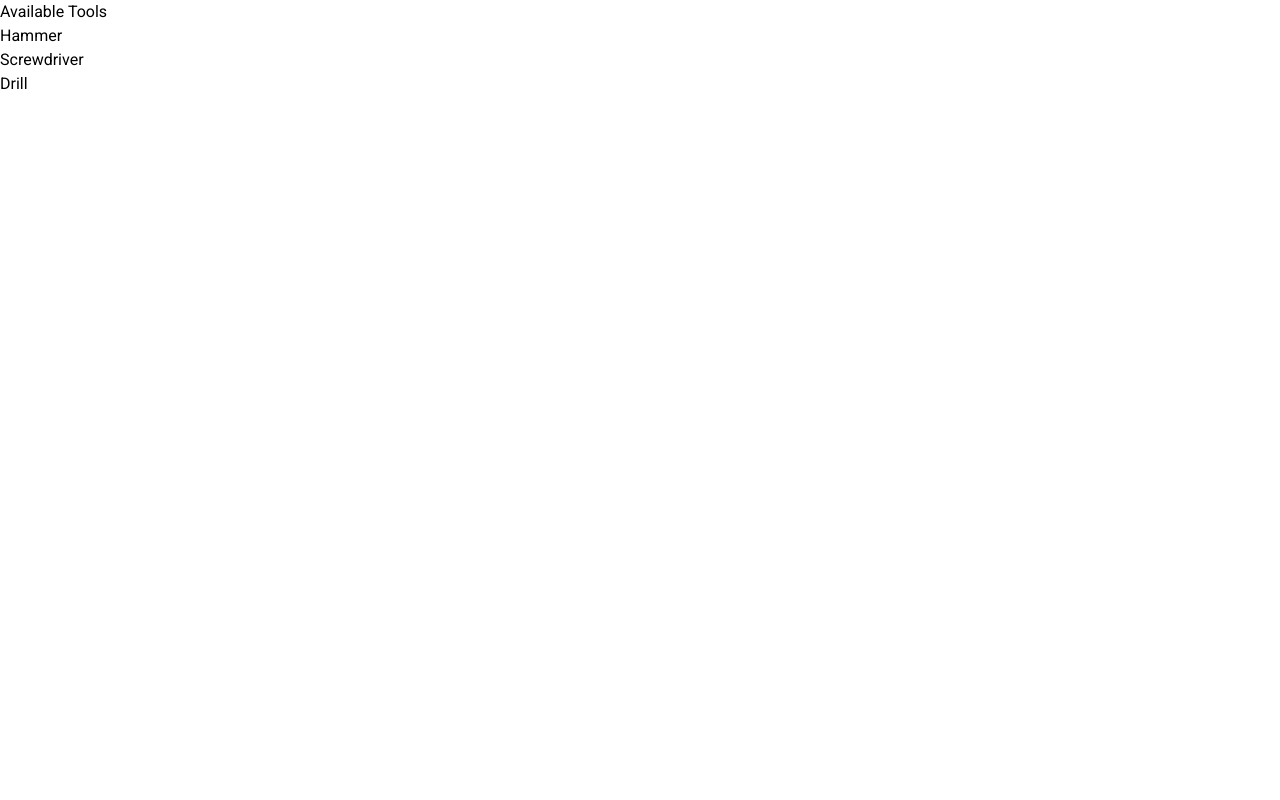
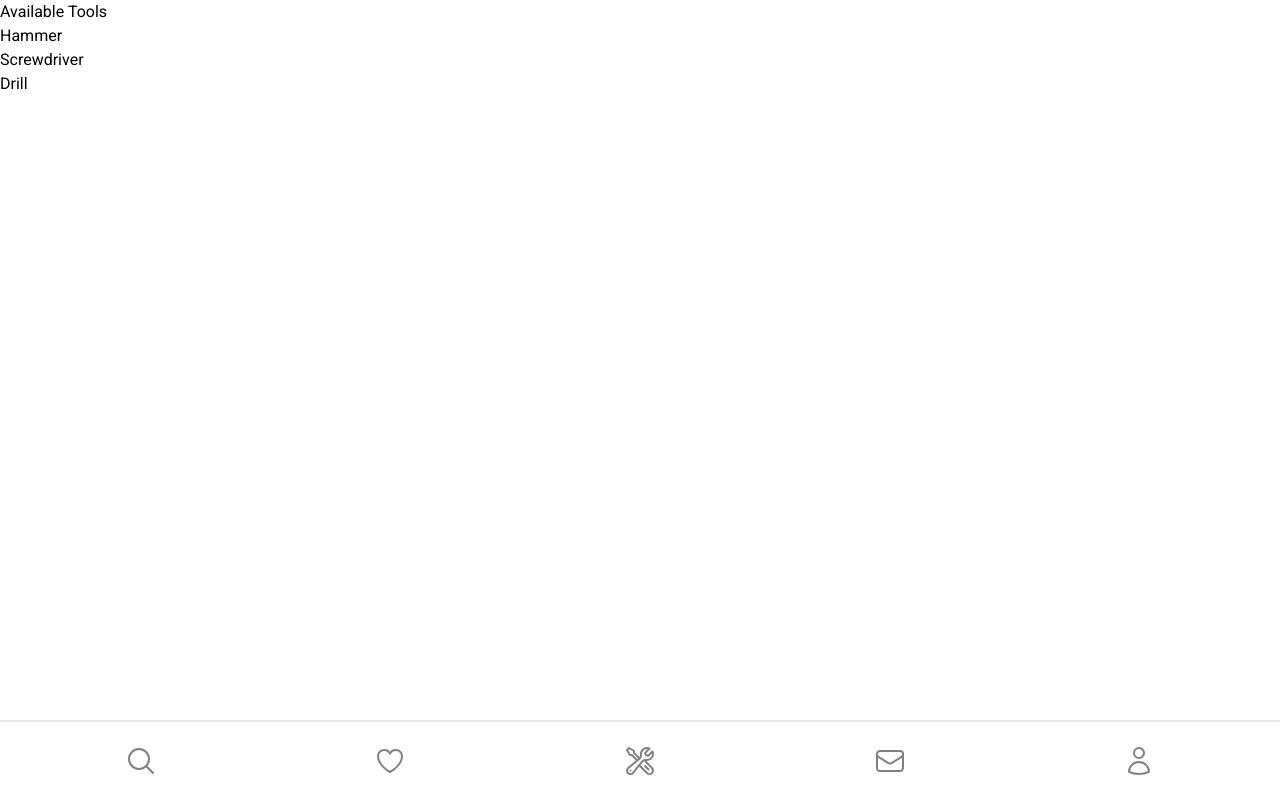
Before and after one commit to sevtechcodes/FriendsWithTools, a Next.js app: page /explore in a window 1280 px wide. Built offline with nearby package versions, Linux system fonts and the light colour scheme.

Commit message:
designed navbar

```diff
--- a/app/components/NavBar.tsx
+++ b/app/components/NavBar.tsx
@@ -1,8 +1,50 @@
-'use client';
 import React from 'react';
+import {
+  MagnifyingGlassIcon,
+  HeartIcon,
+  WrenchScrewdriverIcon,
+  EnvelopeIcon,
+  UserIcon,
+} from '@heroicons/react/24/outline';
+import Link from 'next/link';
 
 const NavBar = () => {
-  return <div>NavBar</div>;
+  return (
+    <div className='fixed inset-x-0 bottom-0 border-t-2 h-20'>
+      <div className='flex justify-around items-center h-full p-4'>
+        <Link href='/explore'>
+          <MagnifyingGlassIcon
+            style={{ color: 'var(--gray)' }}
+            className='size-8 hover:text-light-green-500'
+          />
+        </Link>
+        <Link href='/whishlist'>
+          <HeartIcon
+            style={{ color: 'var(--gray)' }}
+            className='size-8 hover:text-light-green-500'
+          />
+        </Link>
+        <Link href='/rented'>
+          <WrenchScrewdriverIcon
+            style={{ color: 'var(--gray)' }}
+            className='size-8 hover:text-light-green-500'
+          />
+        </Link>
+        <Link href='/inbox'>
+          <EnvelopeIcon
+            style={{ color: 'var(--gray)' }}
+            className='size-8 hover:text-light-green-500'
+          />
+        </Link>
+        <Link href='/user'>
+          <UserIcon
+            style={{ color: 'var(--gray)' }}
+            className='size-8 hover:text-light-green-500'
+          />
+        </Link>
+      </div>
+    </div>
+  );
 };
 
 export default NavBar;
--- a/app/explore/page.tsx
+++ b/app/explore/page.tsx
@@ -1,6 +1,7 @@
 // pages/tools.tsx
 import React from 'react';
 import Link from 'next/link';
+import NavBar from '../components/NavBar';
 
 interface Tool {
   id: string;
@@ -11,7 +12,11 @@ interface Tool {
 const ToolsPage = () => {
   const tools: Tool[] = [
     { id: '1', name: 'Hammer', description: 'A tool used for driving nails' },
-        { id: '2', name: 'Screwdriver', description: 'A tool used for driving screws' },
+    {
+      id: '2',
+      name: 'Screwdriver',
+      description: 'A tool used for driving screws',
+    },
     { id: '3', name: 'Drill', description: 'A tool used for drilling holes' },
   ];
 
@@ -19,17 +24,18 @@ const ToolsPage = () => {
     <div>
       <h1>Available Tools</h1>
       <ul>
-                {tools.map(tool => (
+        {tools.map((tool) => (
           <li key={tool.id}>
             {/* <Link href={`/tools/${tool.id}`}> */}
-                        <Link href={`/tools`}>
-                            {tool.name}
-                        </Link>
+            <Link href={`/tools`}>{tool.name}</Link>
           </li>
         ))}
       </ul>
+      <div>
+        <NavBar />
+      </div>
     </div>
   );
-}
+};
 
 export default ToolsPage;
--- a/app/globals.css
+++ b/app/globals.css
@@ -3,13 +3,13 @@
 @tailwind utilities;
 
 :root {
-  --white: 255, 255, 255;
-  --black: 0, 0, 0;
-  --gray: 128, 128, 128;
-  --light-green: 24, 156, 140;
-  --dark-green: 16, 110, 96;
-  --chat-blue: 16, 77, 110;
-  --chat-green: 16, 110, 49;
+  --white: rgba(255, 255, 255);
+  --black: rgba(0, 0, 0);
+  --gray: rgba(128, 128, 128);
+  --light-green: rgba(24, 156, 140);
+  --dark-green: rgba(16, 110, 96);
+  --chat-blue: rgba(16, 77, 110);
+  --chat-green: rgba(16, 110, 49);
 }
 
 @media (prefers-color-scheme: dark) {
--- a/package.json
+++ b/package.json
@@ -10,7 +10,9 @@
     "prisma:migrate": "prisma migrate dev --dotenv .env.local"
   },
   "dependencies": {
+    "@heroicons/react": "^2.1.4",
     "@prisma/client": "^5.15.1",
+    "heroicons": "^2.1.4",
     "next": "^14.2.4",
     "react": "^18",
     "react-dom": "^18"
```
Also changed, not shown: 1 other file (tests, documents, lock files or other folders). Lines whose indentation alone changed are shown as unchanged.
